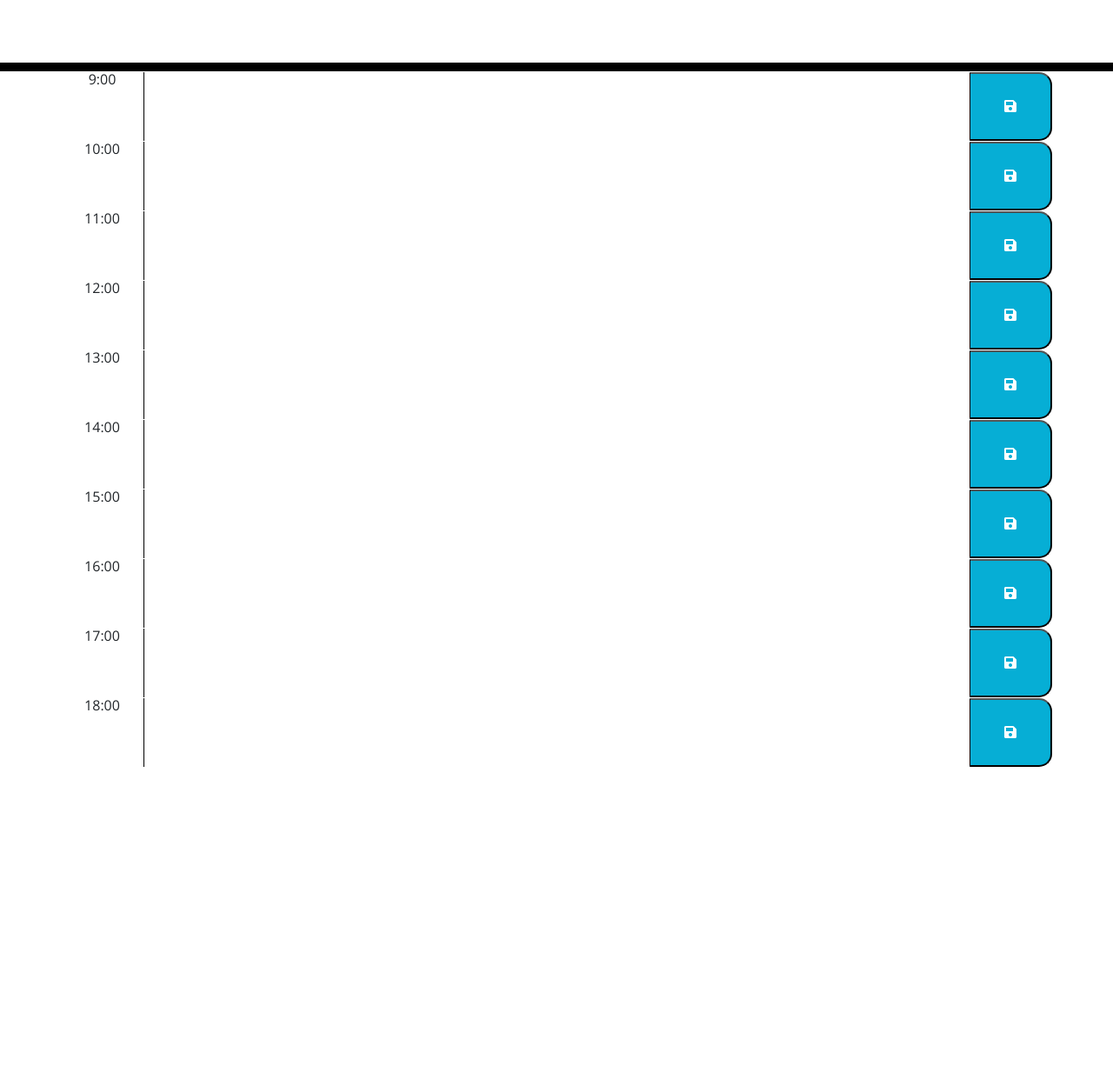
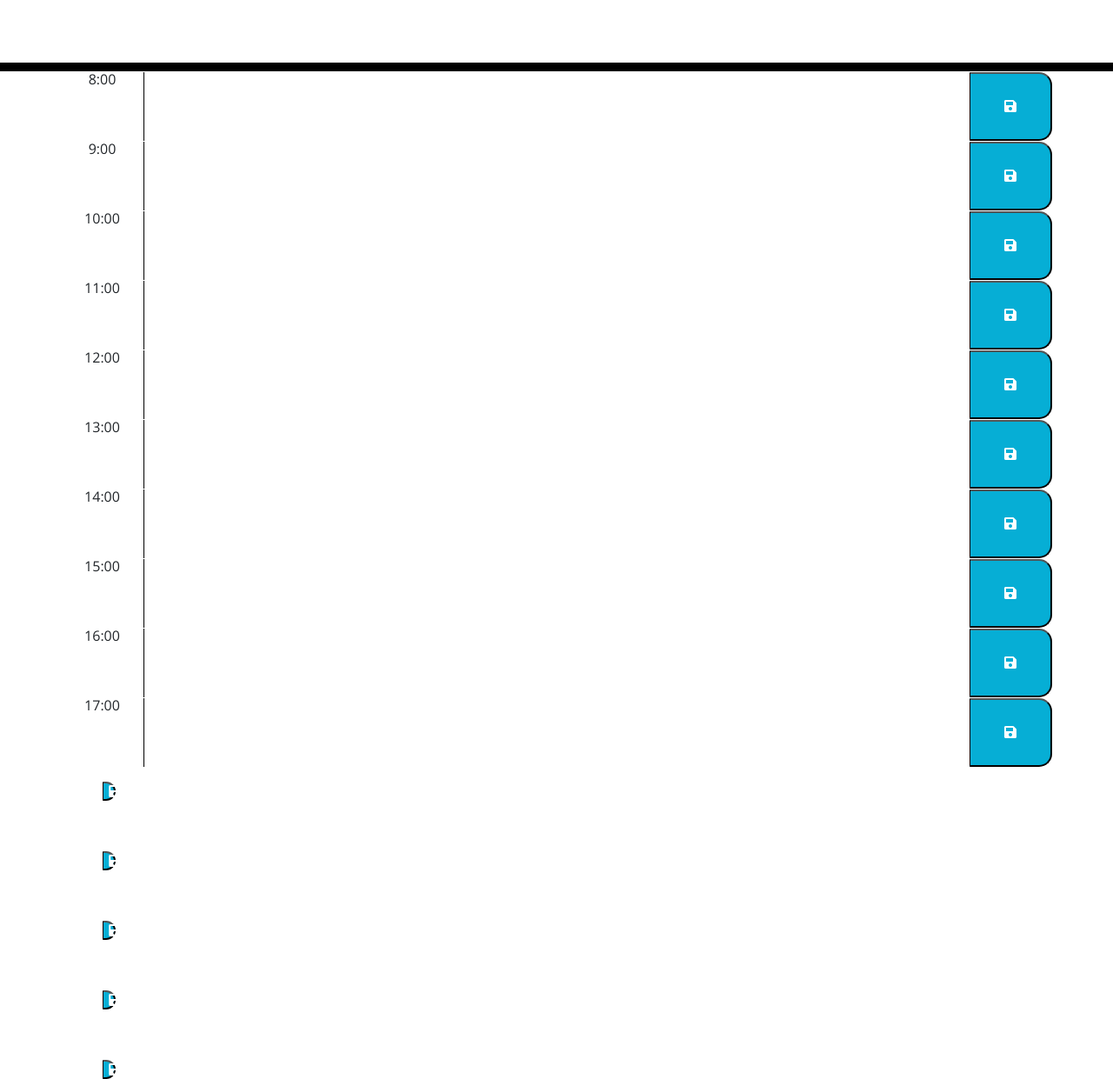
Before and after one commit to Mhirizhonga/Wk-7-Challenge-Work-Day-Scheduler, a plain HTML site: page index.html in a window 1280 px wide. Shown: the part 169-1410 px from the top of the page at 87% size. Before the commit the page ends 1051 px from the top, so only its background shows below. Drawn offline with nearby package versions, Linux system fonts and the light colour scheme.

Commit message:
Added the javascript code for displaying current day in required format. Also added timblocks for working hours.

```diff
--- a/assets/js/script.js
+++ b/assets/js/script.js
@@ -0,0 +1,19 @@
+$(document).ready(function()  {
+
+//Current day at the top of the calendar
+var currentDay = dayjs().format("dddd, MMMM D, YYYY");
+$("currentDay").text(currentDay);
+
+//Generate timeblocks for standard business hours (8am - 6pm)
+var businessHours = [];
+for (var i = 8; i <= 17; i++)  {
+    businessHours.push(i);
+    $(".container").append(`
+    <div class="row time-block" id="hour-$(i)">
+    <div class="col-1 hour>$(i):00</div>"
+    <textarea class="col-10 description"></textarea>
+    <button class="col-1 saveBtn"><i class="fas fa-save"></i></button>
+    </div>`);
+}
+
+});
--- a/index.html
+++ b/index.html
@@ -30,7 +30,14 @@
         <p class="lead">A simple calendar app for scheduling your work day</p>
         <p id="currentDay" class="lead"></p>
       </header>
+
       <div class="container">
+
+        <div class="row time-block" id="hour-8">
+            <div class="col-1">8:00</div>
+            <textarea class="col-10 description"></textarea>
+            <button class="col-1 saveBtn"><i class="fas fa-save"></i></button>
+        </div>
 
         <div class="row time-block" id="hour-9">
             <div class="col-1">9:00</div>
@@ -85,13 +92,6 @@
             <textarea class="col-10 description"></textarea>
             <button class="col-1 saveBtn"><i class="fas fa-save"></i></button>
         </div>
-
-        <div class="row time-block" id="hour-18">
-            <div class="col-1">18:00</div>
-            <textarea class="col-10 description"></textarea>
-            <button class="col-1 saveBtn"><i class="fas fa-save"></i></button>
-        </div>
-
       </div>
 
       <script src="https://cdnjs.cloudflare.com/ajax/libs/jquery/3.2.1/jquery.min.js"></script>
```
